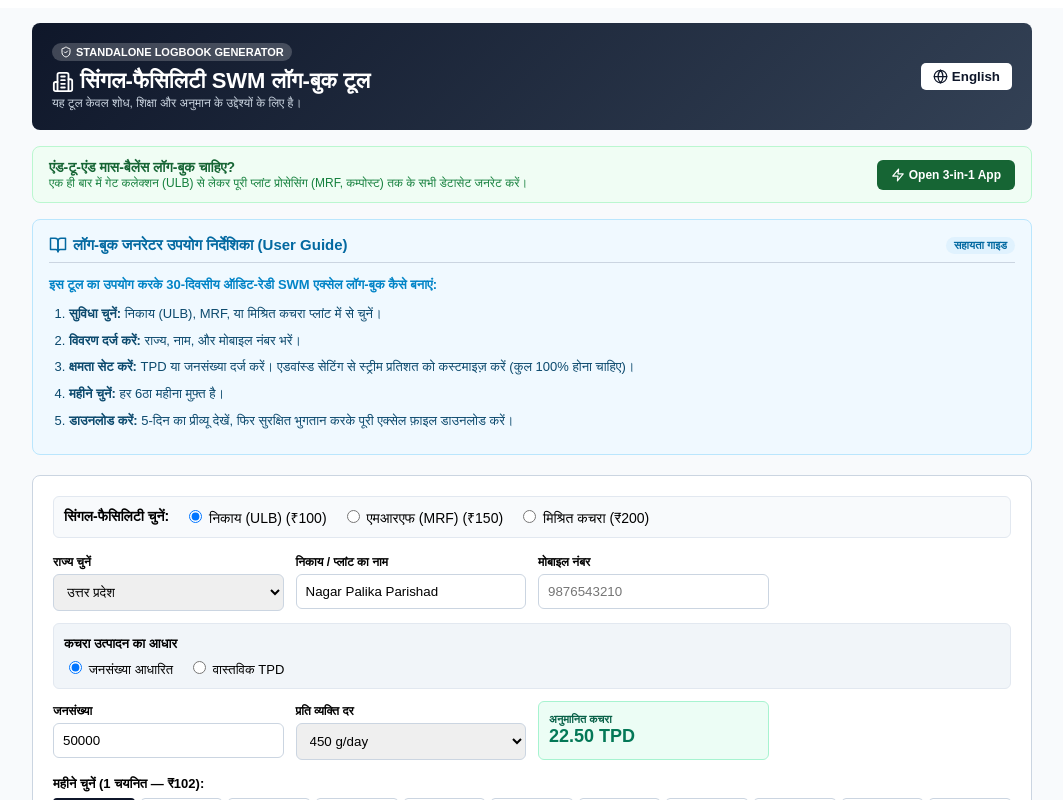
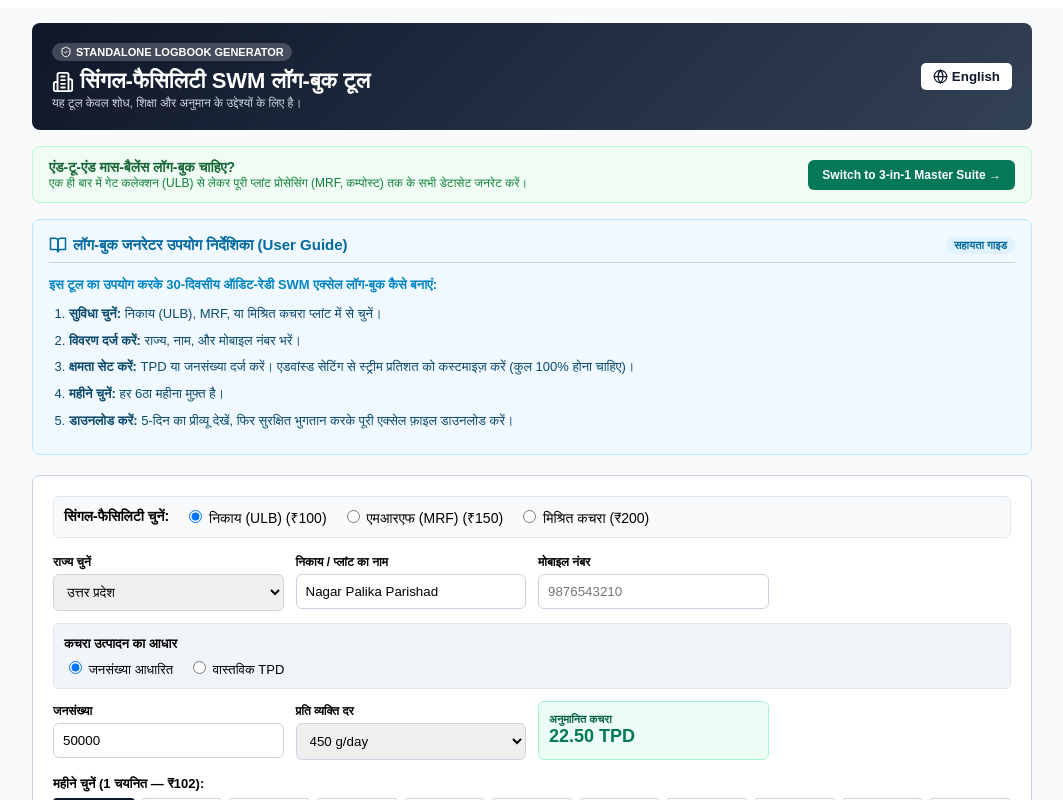
Before and after one commit to akv99111-source/ulb-waste-generator, a React (Vite) app: page / in a window 1280 px wide. Shown: the top 800 px of the page, without its empty margins (108-1171 px from the left). Built offline with nearby package versions, Linux system fonts and the light colour scheme.

Commit message:
Change link to 3-in-1 Master Suite
Updated the link and button text for the 3-in-1 App.

```diff
--- a/src/App.jsx
+++ b/src/App.jsx
@@ -392,9 +392,9 @@ export default function App() {
               {lang === 'hi' ? 'एक ही बार में गेट कलेक्शन (ULB) से लेकर पूरी प्लांट प्रोसेसिंग (MRF, कम्पोस्ट) तक के सभी डेटासेट जनरेट करें।' : 'Generate fully connected, multi-sheet logs from initial ULB gate collection to complete plant-based processing (MRF, Compost, etc.) in one go.'}
             </p>
           </div>
-          <a href="https://all-in-one-swm-logbook.vercel.app/" style={{ textDecoration: 'none', padding: '8px 14px', background: '#166534', color: '#fff', borderRadius: '6px', fontSize: '12px', fontWeight: 'bold', display: 'flex', alignItems: 'center', gap: '4px', whiteSpace: 'nowrap' }}>
-            <Zap size={14} /> Open 3-in-1 App
-          </a>
+         <a href="https://ulb-waste-generator.vercel.app/" style={{ textDecoration: 'none', padding: '8px 14px', background: '#047857', color: '#fff', borderRadius: '6px', fontSize: '12px', fontWeight: 'bold' }}>
+  Switch to 3-in-1 Master Suite →
+</a>
         </div>
 
         {/* BILINGUAL USER GUIDE CONTAINER */}
```
